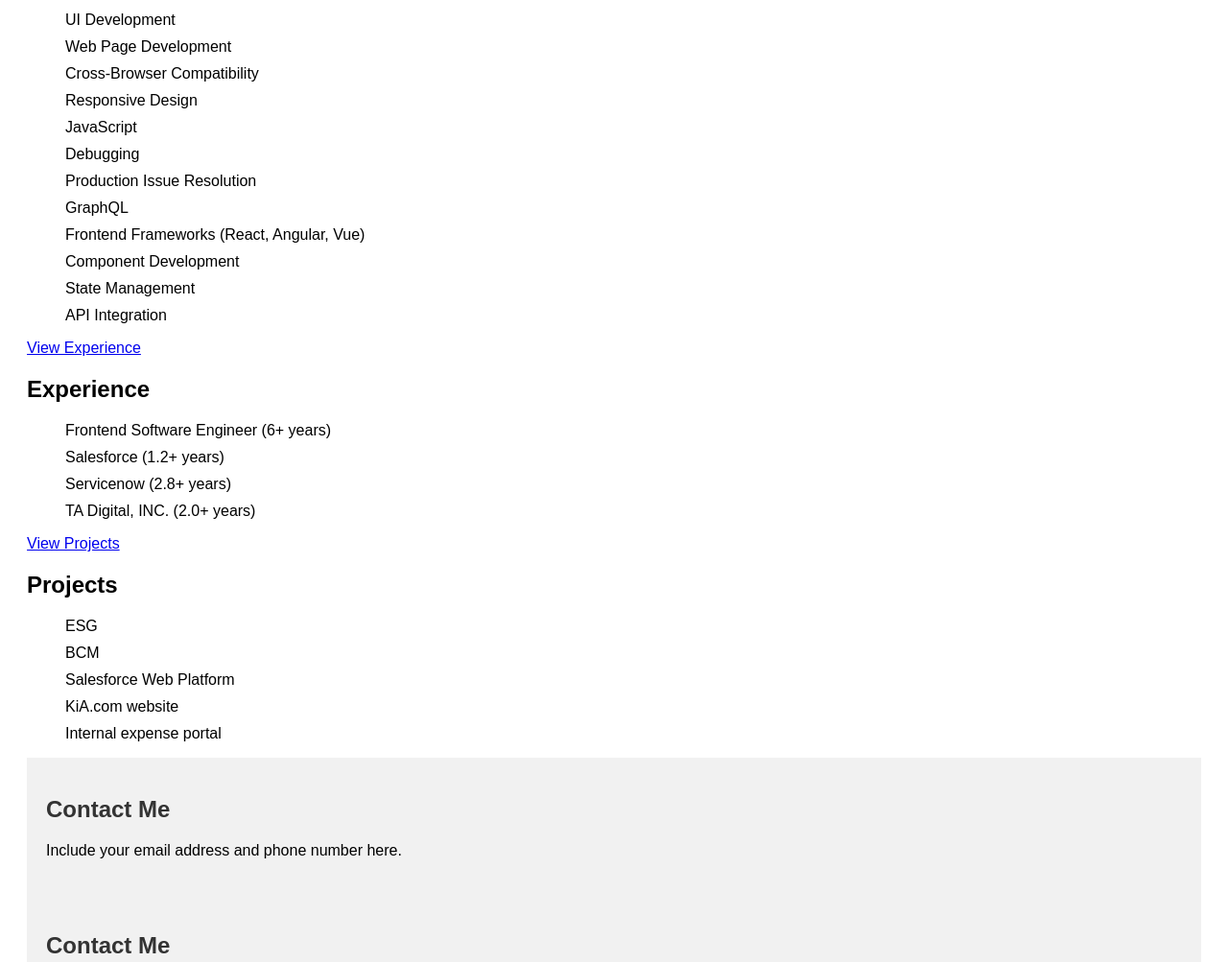
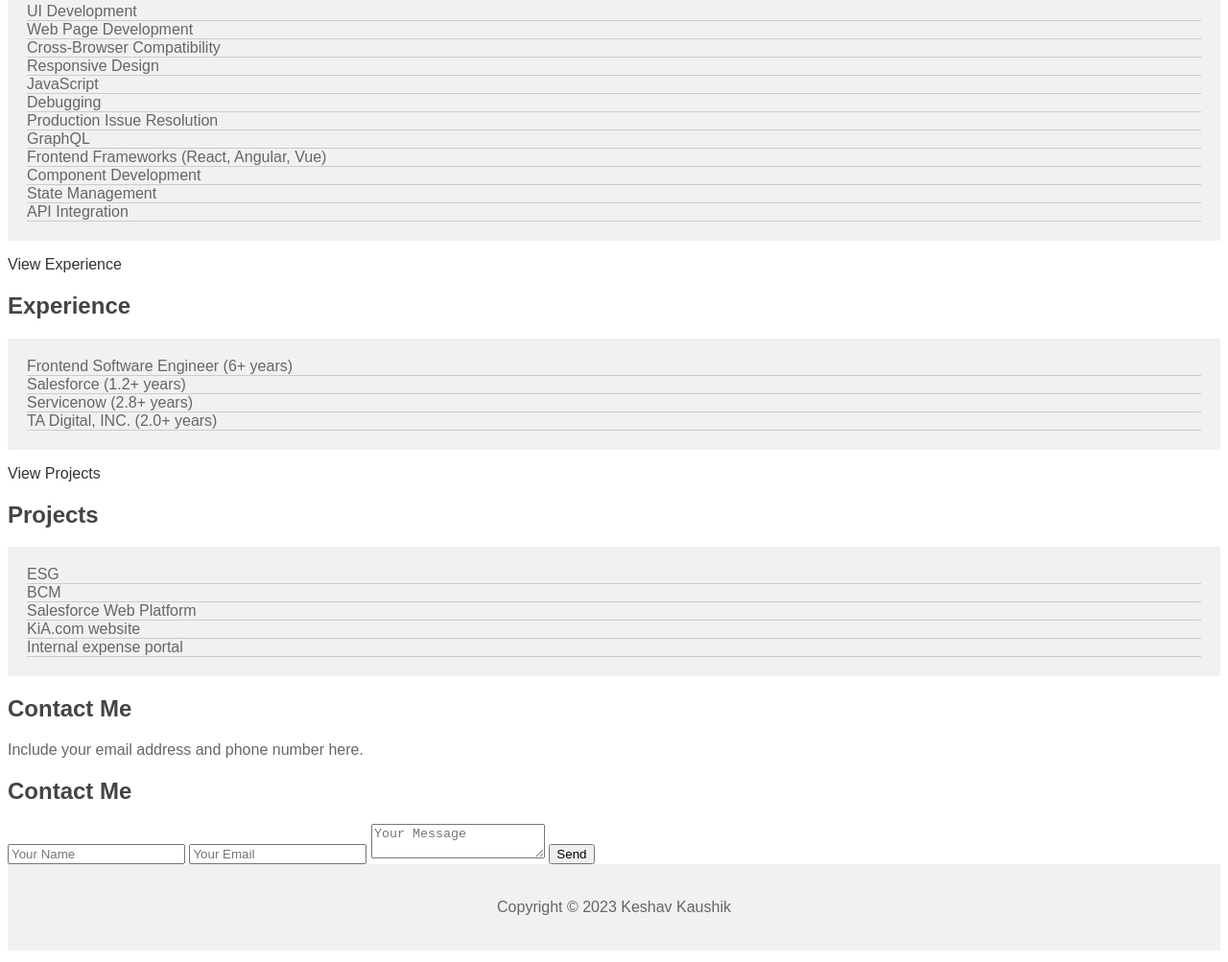
Before and after one commit to kaukeshav/kaukeshav.github.io, a plain HTML site: page index.html in a window 1280 px wide. Shown: the part 367-1370 px from the top of the page at 96% size. Drawn offline with Linux system fonts and the light colour scheme.

Commit message:
Update styles.css again

```diff
--- a/styles.css
+++ b/styles.css
@@ -1,64 +1,85 @@
 body {
   font-family: sans-serif;
+  background-color: #fff;
+  color: #000;
 }
 
 header {
   text-align: center;
+  background-color: #f1f1f1;
 }
 
-main {
-  padding: 20px;
+h1 {
+  font-size: 36px;
+  font-weight: bold;
+  color: #333;
+}
+
+h2 {
+  font-size: 24px;
+  font-weight: bold;
+  color: #444;
+}
+
+p {
+  font-size: 16px;
+  color: #666;
+}
+
+ul {
+  list-style-type: none;
+  padding-left: 20px;
+}
+
+li {
+  font-size: 16px;
+  color: #666;
+}
+
+a {
+  color: #333;
+  text-decoration: none;
+}
+
+a:hover {
+  color: #444;
 }
 
 .skills-list {
-  list-style-type: none;
-}
-
-.skills-list li {
-  font-size: 16px;
-  margin-bottom: 10px;
-}
-
-.experience-list {
-  list-style-type: none;
-}
-
-.experience-list li {
-  font-size: 16px;
-  margin-bottom: 10px;
-}
-
-.projects-list {
-  list-style-type: none;
-}
-
-.projects-list li {
-  font-size: 16px;
-  margin-bottom: 10px;
-}
-
-footer {
-  text-align: center;
-  padding: 20px;
-}
-#contact {
   background-color: #f1f1f1;
   padding: 20px;
 }
 
-#contact h2 {
-  color: #333;
-  font-size: 24px;
+.skills-list li {
+  border-bottom: 1px solid #ccc;
 }
 
-#contact form {
+.experience-list {
+  background-color: #f1f1f1;
+  padding: 20px;
+}
+
+.experience-list li {
+  border-bottom: 1px solid #ccc;
+}
+
+.projects-list {
+  background-color: #f1f1f1;
+  padding: 20px;
+}
+
+.projects-list li {
+  border-bottom: 1px solid #ccc;
+}
+
+.contact-form {
   width: 100%;
   max-width: 500px;
   margin: 0 auto;
 }
 
-#contact input,
-#contact textarea {
+.contact-form input,
+.contact-form textarea {
   width: 100%;
   padding: 10px;
   font-size: 16px;
@@ -66,7 +87,7 @@ footer {
   margin-bottom: 10px;
 }
 
-#contact button {
+.contact-form button {
   background-color: #333;
   color: #fff;
   padding: 10px 20px;
@@ -75,6 +96,12 @@ footer {
   cursor: pointer;
 }
 
-#contact button:hover {
+.contact-form button:hover {
   background-color: #444;
 }
+
+footer {
+  text-align: center;
+  background-color: #f1f1f1;
+  padding: 20px;
+}
```
